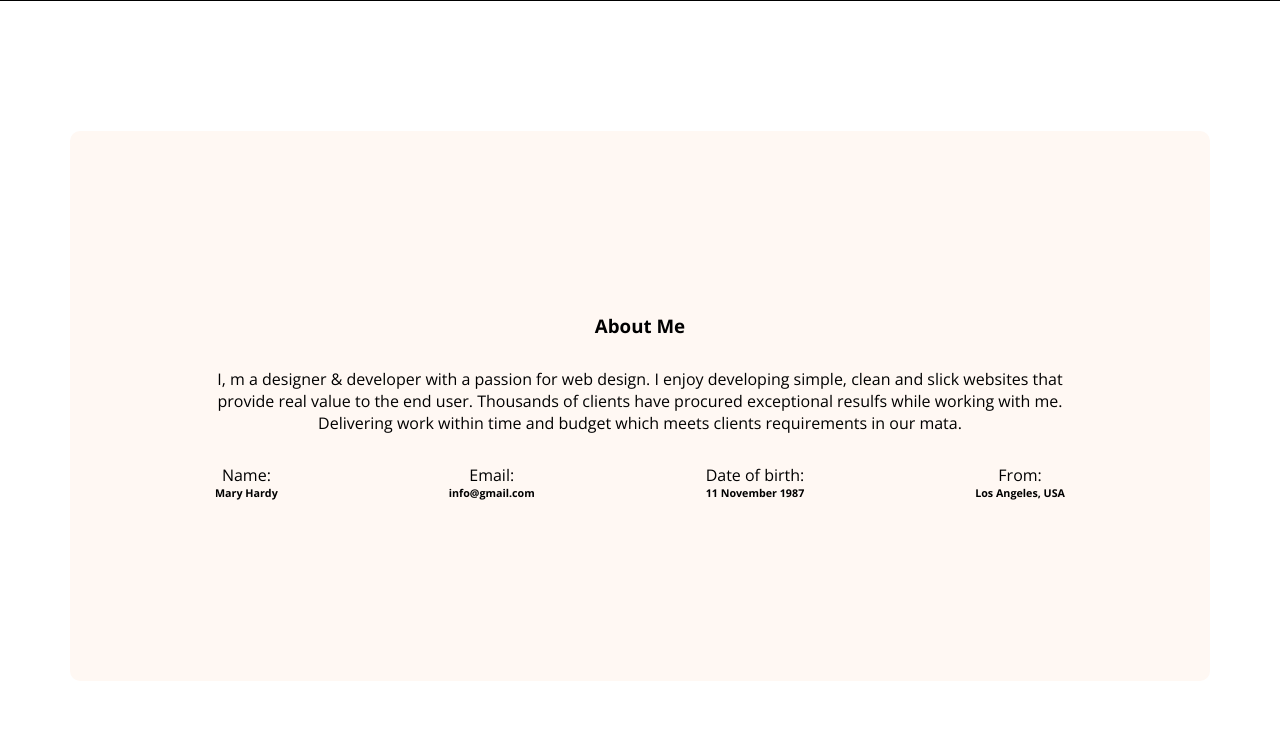
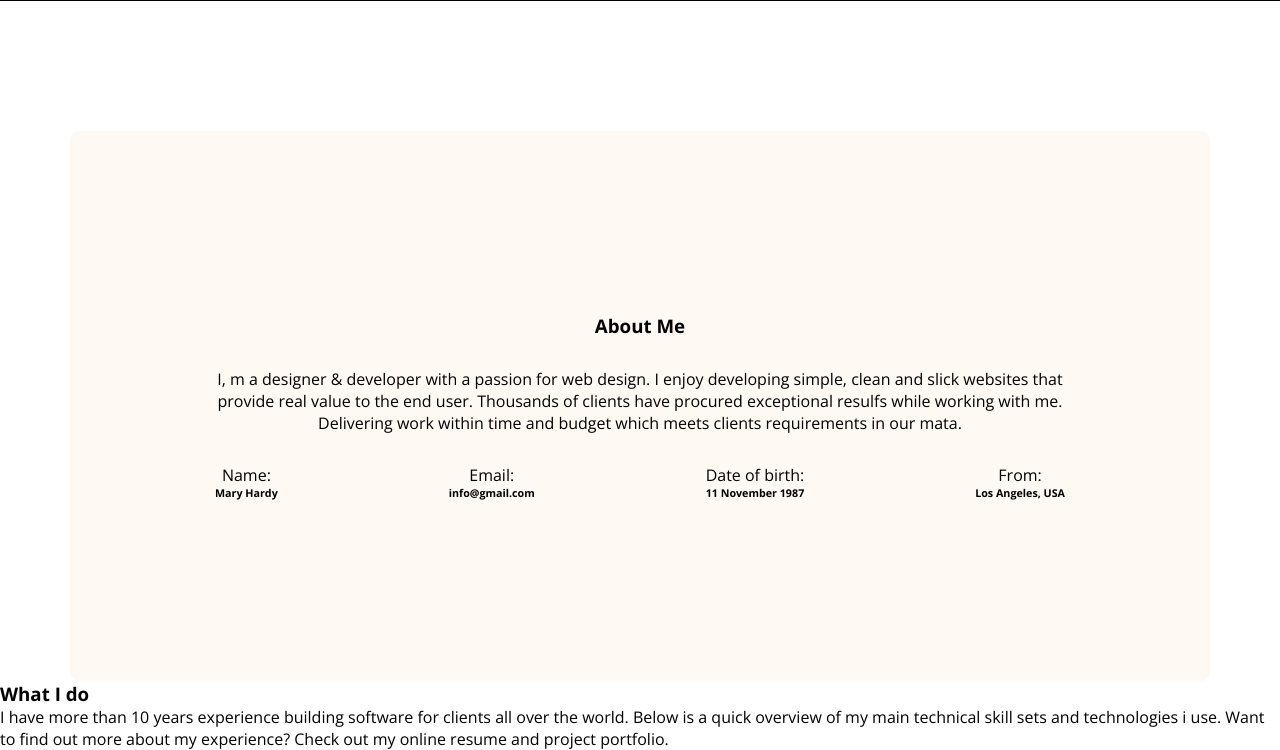
Before and after one commit to masudulalam/Web-Dev-Portfolio, a plain HTML site: page index.html in a window 1280 px wide. Shown: the part 967-1717 px from the top of the page. Before the commit the page ends 1648 px from the top, so only its background shows below. Drawn offline with nearby package versions, Linux system fonts and the light colour scheme.

Commit message:
added what I do section title and description

```diff
--- a/index.html
+++ b/index.html
@@ -70,6 +70,11 @@
                 </div>
             </div>
         </section>
+        <!-- what I do section -->
+         <section>
+            <h3>What I do</h3>
+            <p>I have more than 10 years experience building software for clients all over the world. Below is a quick overview of my main technical skill sets and technologies i use. Want to find out more about my experience? Check out my online resume and project portfolio.</p>
+         </section>
     </main>
     <footer>
 
```
